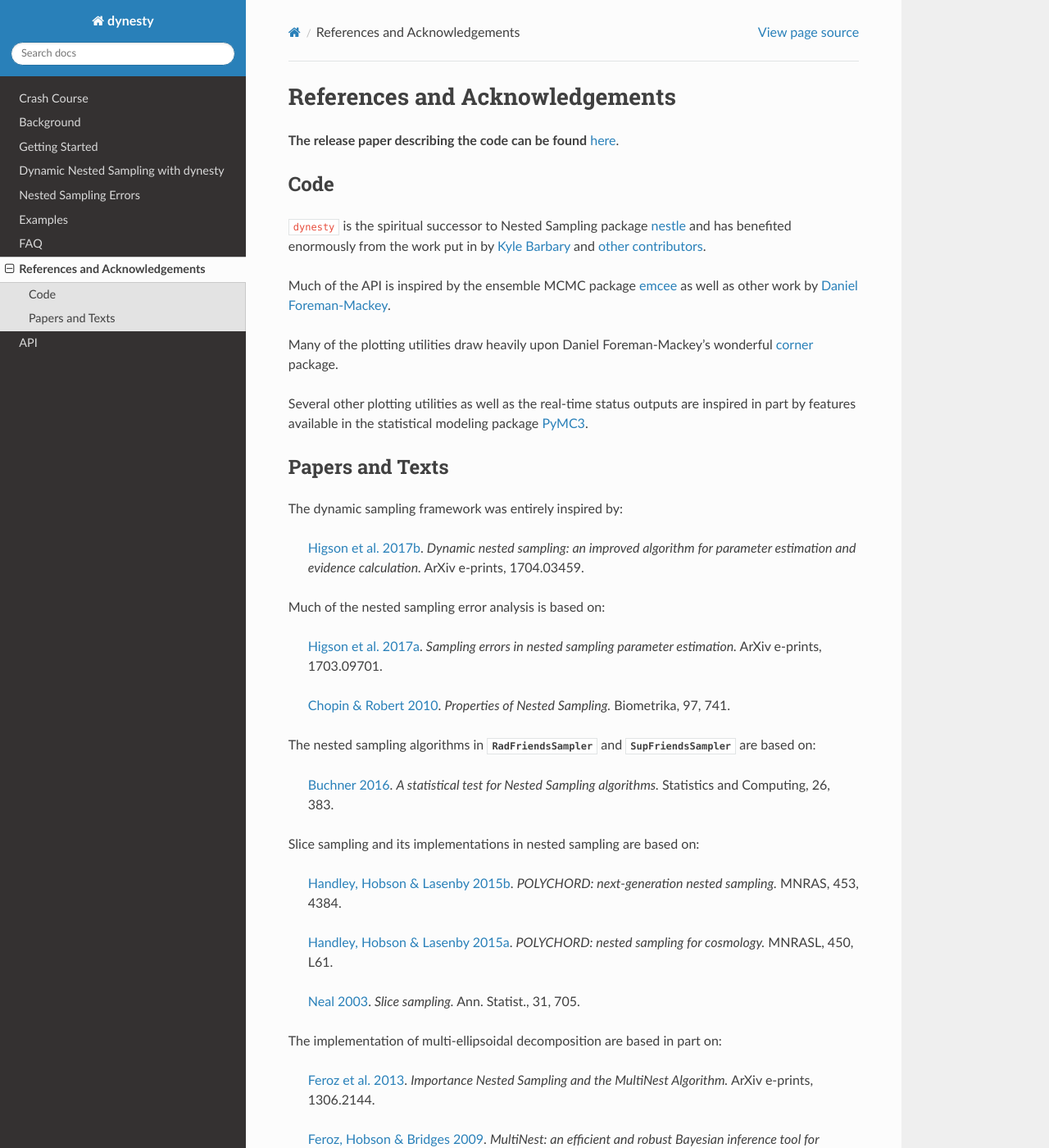
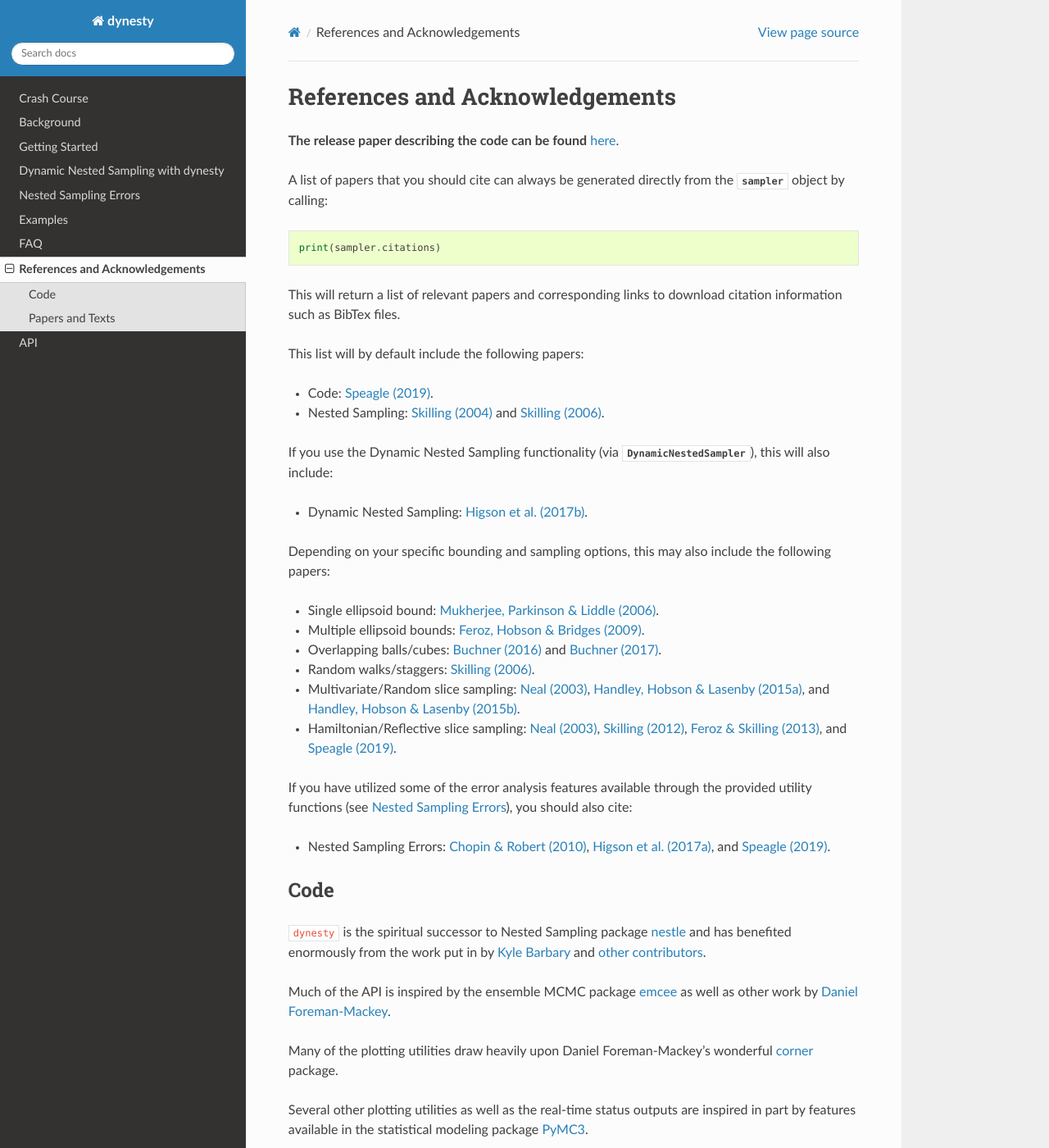
Before and after one commit to joshspeagle/dynesty, a Sphinx documentation site: the page built from docs/source/references.rst, in a window 1280 px wide and 1400 px high. Shown: the whole window at 82% size. Built offline with Sphinx 7.4.7 and the Read the Docs theme 2.0.0, drawn with Linux system fonts in a browser that asks for light colours; the version number could not be read and is left out.

Commit message:
doc citations
Made citations more prominent in the documentation based on
feedback.

```diff
--- a/docs/source/crashcourse.rst
+++ b/docs/source/crashcourse.rst
@@ -96,3 +96,8 @@ For instance::
 
     # Generate a new set of results with statistical+sampling uncertainties.
     results_sim = dyfunc.simulate_run(results)
+
+Finally, a list of papers you should cite based on the configuration
+and sampler you are using can be compiled by simply running::
+
+    print(sampler.citations)
--- a/docs/source/references.rst
+++ b/docs/source/references.rst
@@ -4,6 +4,74 @@ References and Acknowledgements
 
 **The release paper describing the code can be found**
 `here <https://github.com/joshspeagle/dynesty/tree/master/paper/dynesty.pdf>`_.
+
+A list of papers that you should cite can always be generated directly
+from the `sampler` object by calling::
+
+    print(sampler.citations)
+
+This will return a list of relevant papers and corresponding links to download
+citation information such as BibTex files.
+
+This list will by default include the following papers:
+
+* Code:
+  `Speagle (2019) <https://ui.adsabs.harvard.edu/abs/2019arXiv190402180S>`_.
+
+* Nested Sampling:
+  `Skilling (2004) <http://ui.adsabs.harvard.edu/abs/2004AIPC..735..395S>`_
+  and `Skilling (2006) <https://projecteuclid.org/euclid.ba/1340370944>`_.
+
+If you use the Dynamic Nested Sampling functionality
+(via `DynamicNestedSampler`), this will also include:
+
+* Dynamic Nested Sampling:
+  `Higson et al. (2017b)
+  <http://ui.adsabs.harvard.edu/abs/2017arXiv170403459H>`_.
+
+Depending on your specific bounding and sampling options, this may also include
+the following papers:
+
+* Single ellipsoid bound:
+  `Mukherjee, Parkinson & Liddle (2006)
+  <http://ui.adsabs.harvard.edu/abs/2006ApJ...638L..51M>`_.
+
+* Multiple ellipsoid bounds:
+  `Feroz, Hobson & Bridges (2009)
+  <http://ui.adsabs.harvard.edu/abs/2009MNRAS.398.1601F>`_.
+
+* Overlapping balls/cubes:
+  `Buchner (2016) <http://ui.adsabs.harvard.edu/abs/2014arXiv1407.5459B>`_ and
+  `Buchner (2017) <https://ui.adsabs.harvard.edu/abs/2017arXiv170704476B>`_.
+
+* Random walks/staggers:
+  `Skilling (2006) <https://projecteuclid.org/euclid.ba/1340370944>`_.
+
+* Multivariate/Random slice sampling:
+  `Neal (2003) <https://projecteuclid.org/euclid.aos/1056562461>`_,
+  `Handley, Hobson & Lasenby (2015a)
+  <http://ui.adsabs.harvard.edu/abs/2015MNRAS.450L..61H>`_, and
+  `Handley, Hobson & Lasenby (2015b)
+  <http://ui.adsabs.harvard.edu/abs/2015MNRAS.453.4384H>`_.
+
+* Hamiltonian/Reflective slice sampling:
+  `Neal (2003) <https://projecteuclid.org/euclid.aos/1056562461>`_,
+  `Skilling (2012) <https://aip.scitation.org/doi/abs/10.1063/1.3703630>`_,
+  `Feroz & Skilling (2013)
+  <https://ui.adsabs.harvard.edu/abs/2013AIPC.1553..106F>`_, and
+  `Speagle (2019) <https://ui.adsabs.harvard.edu/abs/2019arXiv190402180S>`_.
+
+If you have utilized some of the error analysis features available through
+the provided utility functions (see :ref:`Nested Sampling Errors`),
+you should also cite:
+
+* Nested Sampling Errors:
+  `Chopin & Robert (2010)
+  <http://ui.adsabs.harvard.edu/abs/2008arXiv0801.3887C>`_,
+  `Higson et al. (2017a)
+  <http://ui.adsabs.harvard.edu/abs/2017arXiv170309701H>`_, and
+  `Speagle (2019)
+  <https://ui.adsabs.harvard.edu/abs/2019arXiv190402180S>`_.
 
 Code
 ====
```
Also changed, not shown: docs/source/index.rst (+31 -51 lines).
